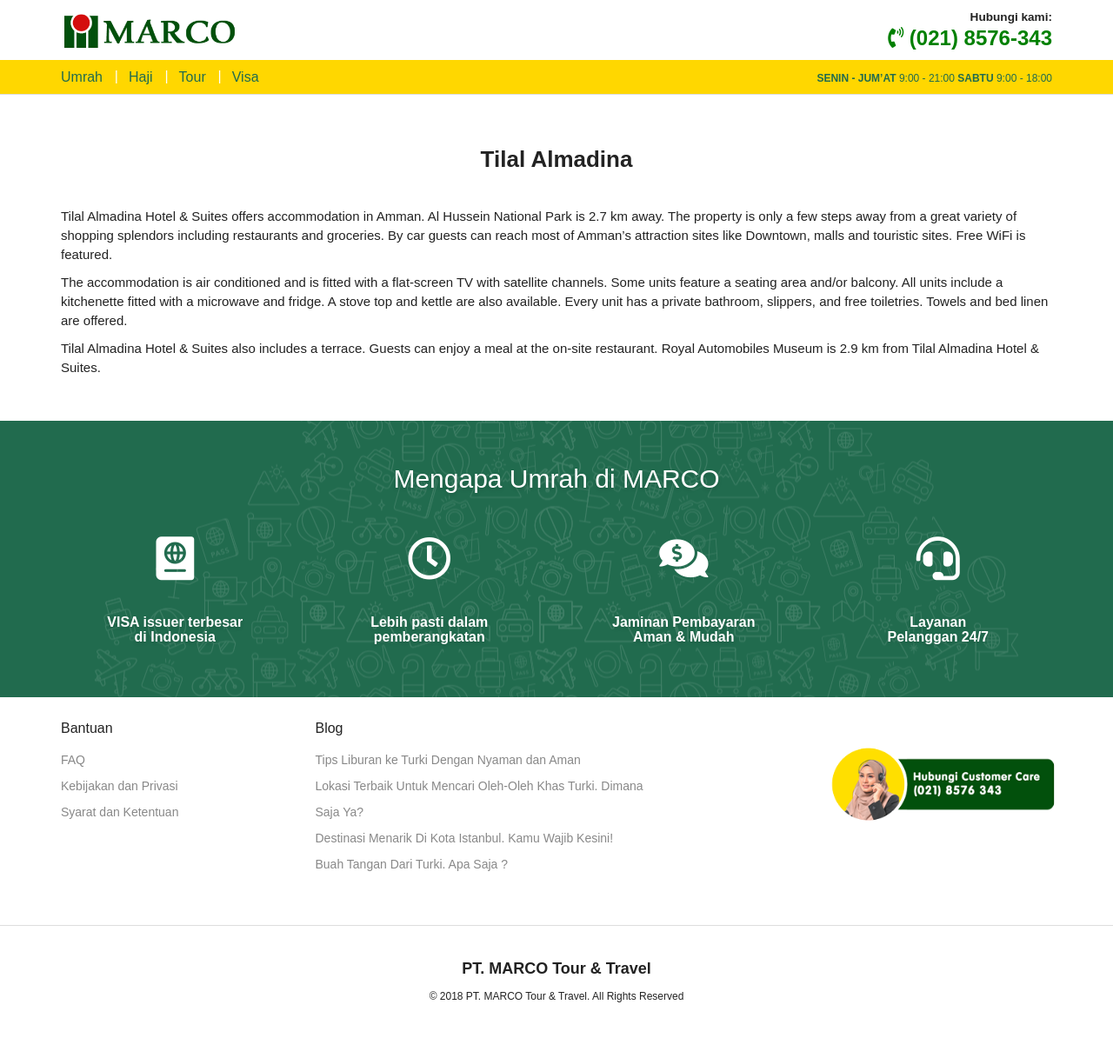
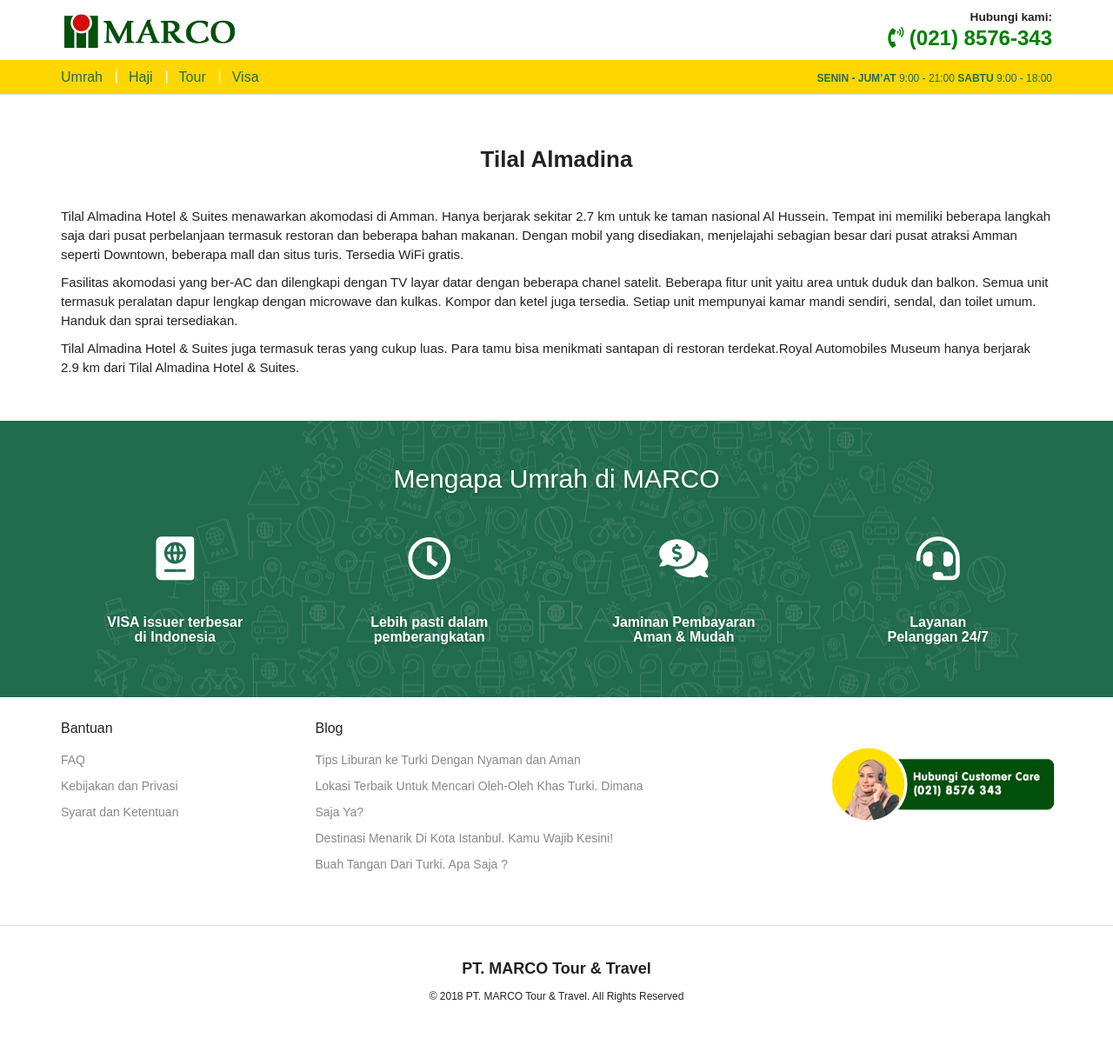
Before and after one commit to kemtol/marco, a Jekyll site: the page built from _hotel/tilal-almadina.markdown, in a window 1280 px wide. Shown: the whole page at 87% size. Built offline with Jekyll 4.4.1, drawn with Linux system fonts in a browser that asks for light colours; nearby versions of some CDN libraries; a script that is not in the unit is left out.

Commit message:
Updated Tilal Almadina

```diff
--- a/_hotel/tilal-almadina.markdown
+++ b/_hotel/tilal-almadina.markdown
@@ -7,8 +7,8 @@
 layout: static
 ---
 
-Tilal Almadina Hotel & Suites offers accommodation in Amman. Al Hussein National Park is 2.7 km away. The property is only a few steps away from a great variety of shopping splendors including restaurants and groceries. By car guests can reach most of Amman’s attraction sites like Downtown, malls and touristic sites. Free WiFi is featured.
+Tilal Almadina Hotel & Suites menawarkan akomodasi di Amman. Hanya berjarak sekitar 2.7 km untuk ke taman nasional Al Hussein. Tempat ini memiliki beberapa langkah saja dari pusat perbelanjaan termasuk restoran dan beberapa bahan makanan. Dengan mobil yang disediakan, menjelajahi sebagian besar dari pusat atraksi Amman seperti Downtown, beberapa mall dan situs turis. Tersedia WiFi gratis.
 
-The accommodation is air conditioned and is fitted with a flat-screen TV with satellite channels. Some units feature a seating area and/or balcony. All units include a kitchenette fitted with a microwave and fridge. A stove top and kettle are also available. Every unit has a private bathroom, slippers, and free toiletries. Towels and bed linen are offered.
+Fasilitas akomodasi yang ber-AC dan dilengkapi dengan TV layar datar dengan beberapa chanel satelit. Beberapa fitur unit yaitu area untuk duduk dan balkon. Semua unit termasuk peralatan dapur lengkap dengan microwave dan kulkas. Kompor dan ketel juga tersedia. Setiap unit mempunyai kamar mandi sendiri, sendal, dan toilet umum. Handuk dan sprai tersediakan.
 
-Tilal Almadina Hotel & Suites also includes a terrace. Guests can enjoy a meal at the on-site restaurant. Royal Automobiles Museum is 2.9 km from Tilal Almadina Hotel & Suites.
+Tilal Almadina Hotel & Suites juga termasuk teras yang cukup luas. Para tamu bisa menikmati santapan di restoran terdekat.Royal Automobiles Museum hanya berjarak 2.9 km dari Tilal Almadina Hotel & Suites.
```
